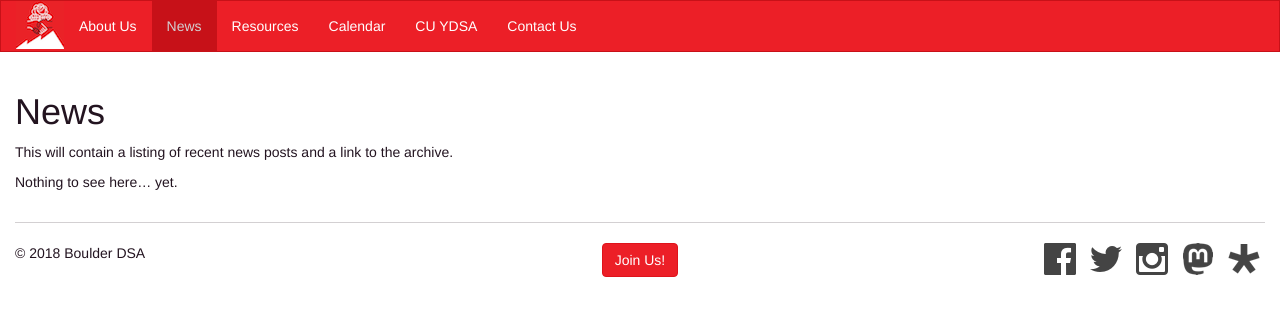
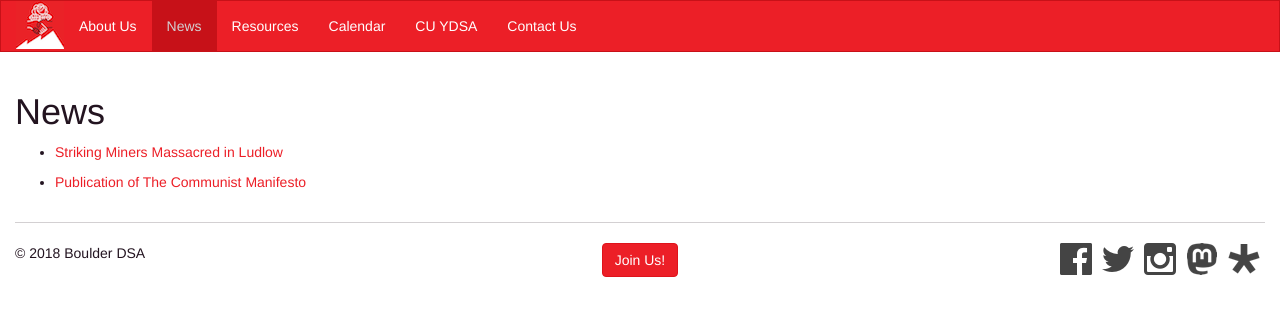
Before and after one commit to boulderdsa/boulderdsa.github.io, a Jekyll site: the page built from news.md, in a window 1280 px wide. Shown: the top 316 px of the page. Built offline with Jekyll 4.4.1, drawn with Linux system fonts in a browser that asks for light colours; our own code applies the rules of GitHub Pages for plain Markdown files.

Commit message:
Adding in some basic blog posts…

```diff
--- a/_config.yml
+++ b/_config.yml
@@ -46,6 +46,12 @@ defaults:
       layout: null
   - scope:
       path: ""
+      type: posts
+    values:
+      layout: news
+      category: news
+  - scope:
+      path: ""
       type: pages
     values:
       layout: default
--- a/_layouts/base.html
+++ b/_layouts/base.html
@@ -6,6 +6,9 @@
   <meta charset="utf-8">
   <meta http-equiv="X-UA-Compatible" content="IE=edge">
   <meta name="viewport" content="width=device-width, initial-scale=1.0">
+{%- if page.exerpt -%}
+  <meta name="description" content="{{ page.exerpt | strip_html | truncate: 320 }}">
+{%- endif -%}
   <title>{{ page.titleprefix }}{{ page.title }}</title>
 
   <link href="/css/main.css" rel="stylesheet">
@@ -34,10 +37,19 @@
     <div class="collapse navbar-collapse" id="bs-example-navbar-collapse-1">
       <ul class="nav navbar-nav">
         <!--<li class="active"><a href="#">About <span class="sr-only">(current)</span></a></li>-->
-        {% for item in site.navlinks %}
-          <li{% if item.url == page.url %} class="active"{% endif %}>
-            <a href="{{ item.url }}">{{ item.title }}{% if item.url == page.url %}<span class="sr-only"> (current)</span>{% endif %}</a>
-        {% endfor %}
+        {%- for item in site.navlinks -%}
+          {%- comment -%} Jekyll doesn't allow (), but associates logic from r to l.
+                          Also, boolean algebra apparently doesn't work in assign
+                          statements.{%- endcomment -%}
+          {%- if item.url == page.url or page.layout == "news" and item.url == "/news/" -%}
+            {%- assign active = true -%}
+          {%- else -%}
+            {%- assign active = false -%}
+          {%- endif -%}
+          <li{% if active %} class="active"{% endif %}>
+            <a href="{{ item.url }}">{{ item.title }}{% if active %}<span class="sr-only"> (current)</span>{% endif %}</a>
+          </li>
+        {%- endfor -%}
       </ul>
       <!-- Social media icons on rhs of navbar?
       <ul class="nav navbar-nav navbar-right">
@@ -62,11 +74,11 @@
   <div class="col-md-4">&copy; 2018 Boulder DSA</div>
   <div class="col-md-4 text-center"><a href="/contact/"><button class="btn btn-primary btn-sx">Join Us!</button></a></div>
   <div class="col-md-4 text-right"><ul class="list-inline">
-  {% for site in site.socialmedia %}
+  {%- for site in site.socialmedia -%}
   <li><a href="{{ site.url }}">
     <img src="/images/socialmedia/{{site.name}}.png" srcset="/images/socialmedia/{{site.name}}@2x.png 2x"
         alt="{{site.name | capitalize}}"></a></li>
-  {% endfor %}
+  {%- endfor -%}
   </ul></div>
   </div>
 </footer>
--- a/news.md
+++ b/news.md
@@ -2,6 +2,6 @@
 ---
 # News
 
-This will contain a listing of recent news posts and a link to the archive.
-
-Nothing to see here… yet.
+{% for post in site.posts %}
+* [{{ post.title }}]({{ post.url }})
+{% endfor %}
```
Also changed, not shown: _layouts/news.html (added, +15 -0 lines), _posts/1848-02-20-communist-manifesto-published.md (added, +10 -0 lines), _posts/1914-04-20-ludlow-massacre.md (added, +16 -0 lines).
